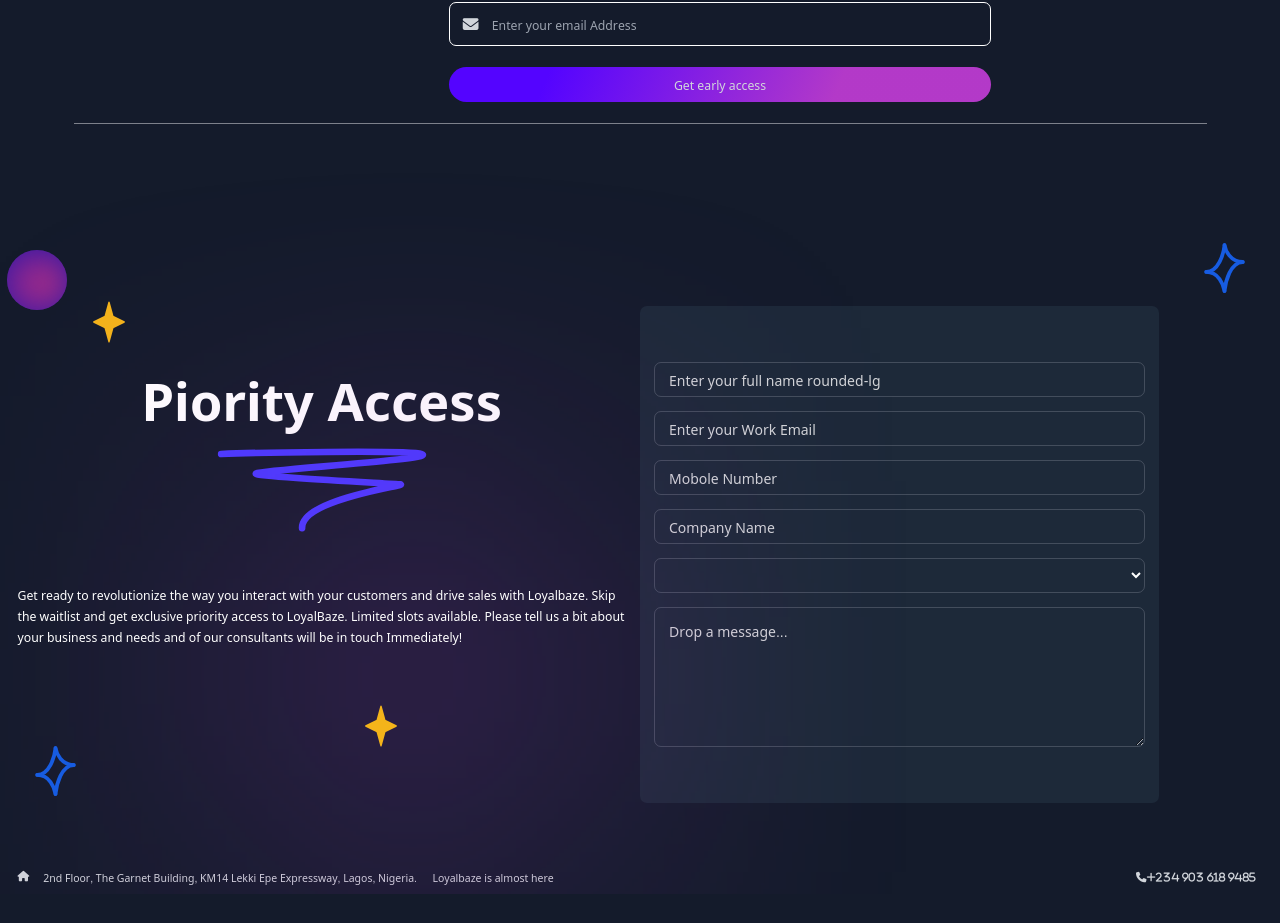
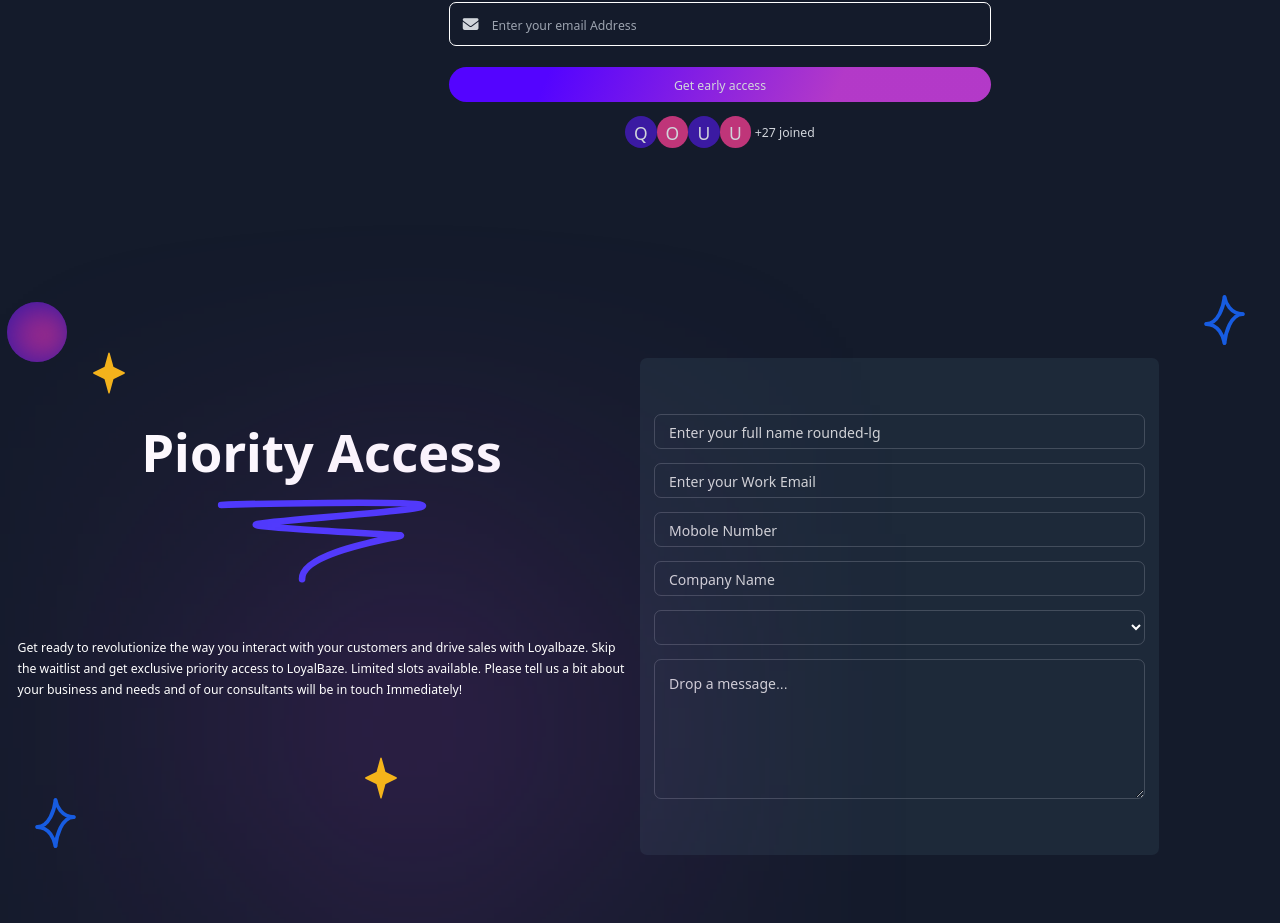
Before and after one commit to OlusanyaAyomide/Yalbase-website, a React (Vite) app: page / in a window 1280 px wide. Shown: the part 510-1433 px from the top of the page. Before the commit the page ends 1404 px from the top, so only its background shows below. Built offline with nearby package versions, Linux system fonts and the light colour scheme.

Commit message:
deploy-03-commit

```diff
--- a/src/component/Footer.jsx
+++ b/src/component/Footer.jsx
@@ -2,7 +2,8 @@ import React from 'react'
 import { FooterText } from './xAnimation'
 export default function Footer() {
   return (
-    <section className='flex md:flex-row flex-col items-center cont py-3 text-xs text-gray-300'>
+    <section className='flex md:flex-row  flex-col items-center cont py-3 text-xs text-gray-300'>
+          <div className='border-t h-4 bg-rd-500 border-gray-200/50 mx-16 w-full'></div>
         <div className='w-full md:w-4/12  pr-4 flex items-center'>
             <span className='fa fa-home mr-4'></span>
             <p >{FooterText}</p>
@@ -11,6 +12,9 @@ export default function Footer() {
         <p className=''>Loyalbaze is almost here</p>
         <p className='fa fa-phone mr-2 text-xs'>+234 903 618 9485</p>
         </div>
+            <div className='border-b border-gray-200/50 mx-16'>
+
+        </div>
     </section>
   )
 }
--- a/src/component/FormInput.jsx
+++ b/src/component/FormInput.jsx
@@ -1,6 +1,11 @@
 import React from 'react'
+import { iconText } from './xAnimation'
 
 export default function FormInput() {
+  const icons = iconText.map((item,key)=>{
+    console.log(key)
+    return(<span className={`${key === 0 || key === 2?"bg-myblue":"bg-mypink"} rounded-full text-xl flex items-center justify-center h-9 w-9 relative right-${key}`} key={key}>{item}</span>)
+  })
   return (
     <div className='my-4 md:w-[60%] lg:w-[50%] mx-auto  w-[80%] pt-16'>
         <div className='my-2 relative'>
@@ -13,6 +18,10 @@ export default function FormInput() {
         </div>
         <div className='my-6'>
             <button className='block py-2 w-full rounded-[200px] button-grad'>Get early access</button>
+            <div className='mt-2 flex justify-center py-2 w-full items-center' >
+              {icons}
+              <span className='ml-1'>+27 joined</span>
+            </div>
         </div>
     </div>
   )
--- a/src/component/Hero.jsx
+++ b/src/component/Hero.jsx
@@ -33,9 +33,6 @@ export default function Hero() {
             <FormInput/>
         </div>
         <div className='absolute h-[180px] -z-10 w-[180px] rounded-full -right-10 top-[25%] opacity-40 md:opacity:100 sm-shadow'> <Balls/></div>
-        <div className='border-b border-gray-200/50 mx-16'>
-
-        </div>
     </section>
   );
 }
--- a/src/component/xAnimation.jsx
+++ b/src/component/xAnimation.jsx
@@ -16,7 +16,7 @@ export const BallAnimation ={
     }
 }
 
-export const Text = "Loyalbaze, empowers businesses to offer digital, mobile-first loyalty programs to their customers. With our AI Powered platform, you can easily create and manage custom loyalty and rewards programs, track customer engagement, and gain valuable insights to improve your business. Sign up now to get early access."
+export const Text = "Loyalbaze, empowers businesses to offer digital, mobile-first loyalty programs to their customers. With our AI Powered platform, you can easily create and manage custom loyalty and rewards programs, track customer engagement, and gain valuable insights to improve your business. Sign up now to get early access."
 
 export const FooterText = "2nd Floor, The Garnet Building, KM14 Lekki Epe Expressway, Lagos, Nigeria."
 
@@ -24,3 +24,7 @@ export const Lowertext =`Get ready to revolutionize the way you interact with yo
 and get exclusive priority access to LoyalBaze. Limited slots available.
 Please tell us a bit about your business and needs and of our consultants will be
 in touch Immediately!`
+
+export const iconText=[
+    "Q","O","U","U"
+]
```
